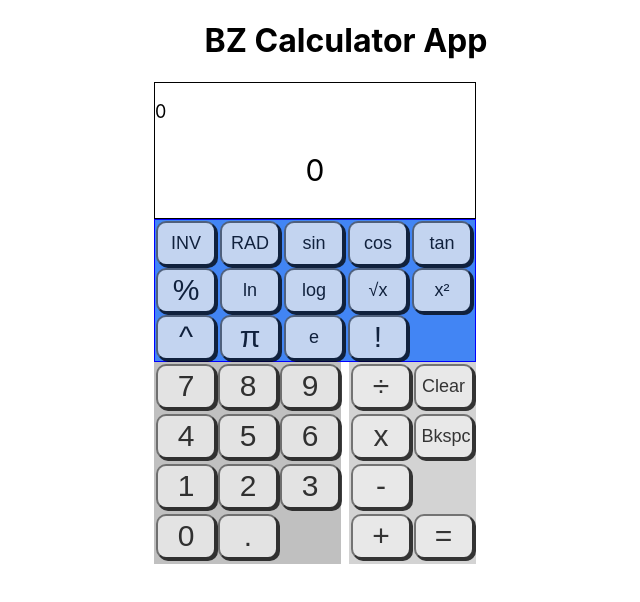
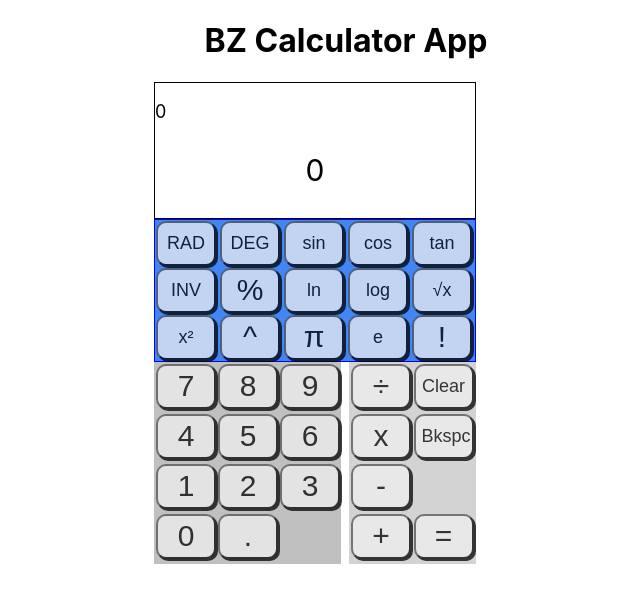
Before and after one commit to BennyZ3/bz-calculator, a React (Create React App) app: page / in a window 1280 px wide. Shown: the top 602 px of the page, without its empty margins (294-934 px from the left). Built offline with nearby package versions, Linux system fonts and the light colour scheme.

Commit message:
finished triangle functions for deg and radians

```diff
--- a/src/App.js
+++ b/src/App.js
@@ -13,6 +13,7 @@ class App extends react.Component {
       operation: "",
       result: "0",
       inputs: [],
+      mode: "radians",
     };
   }
 
@@ -127,7 +128,47 @@ class App extends react.Component {
       case "inv":
         this.setState({ displayValue: 1 / Number(current) });
         break;
-      case "rad":
+      case "radians":
+        this.setState({ mode: "radians" });
+        break;
+      case "degrees":
+        this.setState({ mode: "degrees" });
+        break;
+      case "sin":
+        if (this.state.mode === "radians") {
+          this.setState({ displayValue: Math.sin(Number(current)) });
+        } else {
+          this.setState({
+            displayValue: Math.sin((Number(current) / 180) * Math.PI).toFixed(
+              6
+            ),
+          });
+        }
+        break;
+      case "cos":
+        if (this.state.mode === "radians") {
+          this.setState({ displayValue: Math.cos(Number(current)) });
+        } else {
+          this.setState({
+            displayValue: Math.cos((Number(current) / 180) * Math.PI).toFixed(
+              6
+            ),
+          });
+        }
+        break;
+      case "tan":
+        if (this.state.mode === "radians") {
+          this.setState({ displayValue: Math.tan(Number(current)) });
+        } else {
+          this.setState({
+            displayValue: Math.tan((Number(current) / 180) * Math.PI).toFixed(
+              6
+            ),
+          });
+        }
+        break;
+
+      default:
     }
   };
 
--- a/src/components/ExtraFunctions.js
+++ b/src/components/ExtraFunctions.js
@@ -3,17 +3,17 @@ const ExtraFunctions = (props) => {
     <div className="extraFunctions">
       <button
         className="buttons word"
-        value="inv"
+        value="radians"
         onClick={props.extraFunctions}
       >
-        INV
+        RAD
       </button>
       <button
         className="buttons word"
-        value="rad"
+        value="degrees"
         onClick={props.extraFunctions}
       >
-        RAD
+        DEG
       </button>
       <button
         className="buttons word"
@@ -35,6 +35,13 @@ const ExtraFunctions = (props) => {
         onClick={props.extraFunctions}
       >
         tan
+      </button>
+      <button
+        className="buttons word"
+        value="inv"
+        onClick={props.extraFunctions}
+      >
+        INV
       </button>
       <button
         className="buttons"
```
